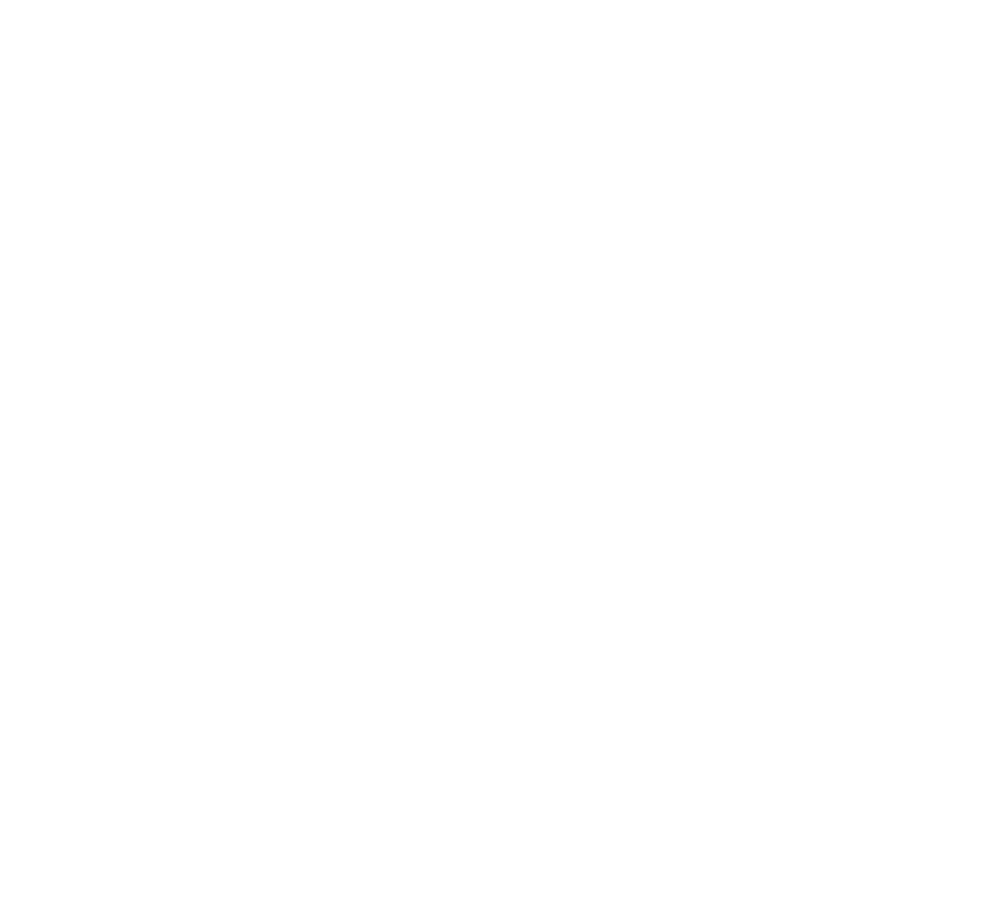
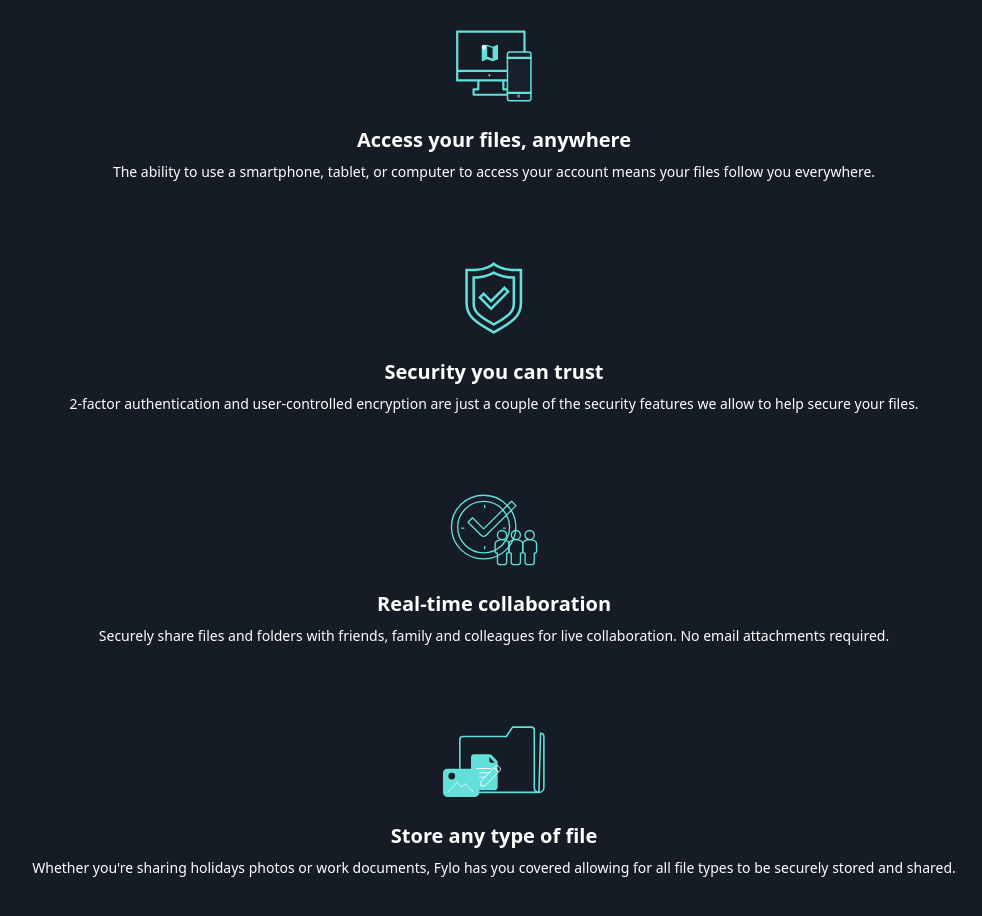
Before and after one commit to Medido1/Fylo-landing-page-with-dark-theme-and-features-grid, a React (Vite) app: page / in a window 1280 px wide. Shown: the part 900-1816 px from the top of the page, without its empty margins (146-1128 px from the left). Before the commit the page ends 834 px from the top, so only its background shows below. Built offline with nearby package versions, Linux system fonts and the light colour scheme.

Commit message:
Add Feature grid componenets and data

```diff
--- /dev/null
+++ b/data.js
@@ -0,0 +1,37 @@
+import acessAnywhere from "./src/assets/images/icon-access-anywhere.svg";
+import security from "./src/assets/images/icon-security.svg";
+import collaboration from "./src/assets/images/icon-collaboration.svg";
+import anyFile from "./src/assets/images/icon-any-file.svg"
+
+const features = [
+  {
+    id:1,
+    image :acessAnywhere,
+    title: "Access your files, anywhere",
+    description: `The ability to use a smartphone, tablet, or computer to access your account means your
+      files follow you everywhere.`,
+  },
+  {
+    id:2,
+    image :security,
+    title: "Security you can trust",
+    description: `2-factor authentication and user-controlled encryption are just a couple of the security
+      features we allow to help secure your files.`,
+  },
+  {
+    id:3,
+    image :collaboration,
+    title: "Real-time collaboration",
+    description: `Securely share files and folders with friends, family and colleagues for live collaboration.
+      No email attachments required.`,
+  },
+  {
+    id:4,
+    image :anyFile,
+    title: "Store any type of file",
+    description: `Whether you're sharing holidays photos or work documents, Fylo has you covered allowing for all
+      file types to be securely stored and shared.`,
+  }
+]
+
+export {features};
--- a/src/App.jsx
+++ b/src/App.jsx
@@ -1,5 +1,6 @@
 import './App.css'
 import Header from './components/Header'
+import Main from './components/Main'
 
 function App() {
 
@@ -7,6 +8,7 @@
     <>
       <div className='bg-[#161c26] min-h-screen'>
         <Header />
+        <Main />
       </div>
     </>
   )
--- /dev/null
+++ b/src/components/Feature.jsx
@@ -0,0 +1,19 @@
+function Feature({data}) {
+  const {image, title, description} = data;
+
+  return (
+    <div className="flex flex-col gap-2 text-center items-center">
+      <img
+        className="h-18 mb-4"
+        src={image} alt={title} />
+      <h2 className="text-xl text-white font-bold">
+        {title}
+      </h2>
+      <p className="text-white text-sm w-[80%]">
+        {description}
+      </p>
+    </div>
+  )
+}
+
+export default Feature;
--- /dev/null
+++ b/src/components/Main.jsx
@@ -0,0 +1,19 @@
+import { features } from "../../data";
+import Feature from "./Feature";
+
+function Main() {
+   return (
+    <main className="px-2 py-4 flex-grow mt-20">
+      <ul className="flex flex-col gap-20 mb-20">
+        {features && features.map(feature => (
+          <Feature
+            key={feature.id}
+            data = {feature}
+          />
+        ))}
+      </ul>
+    </main>
+   )
+}
+
+export default Main;
```
